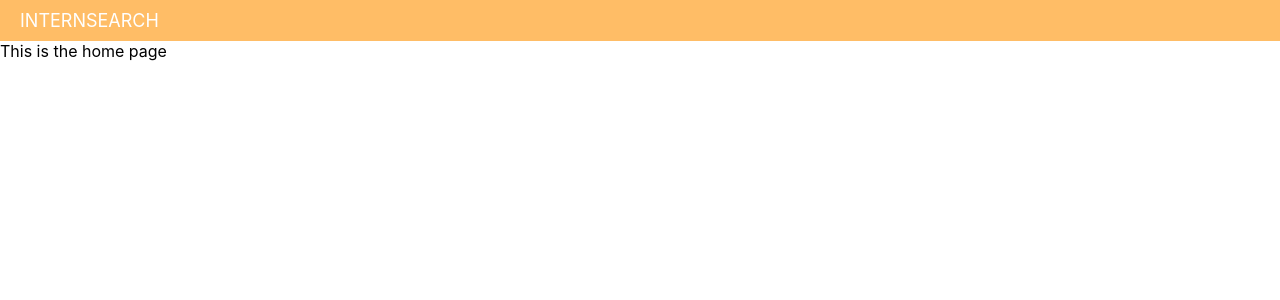
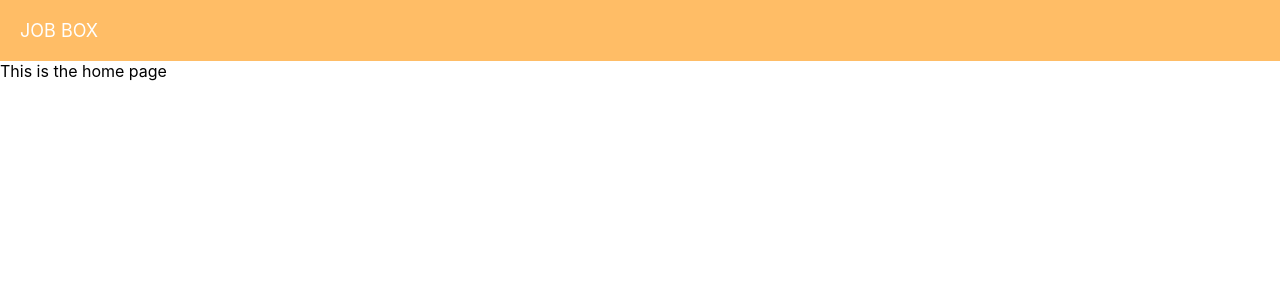
Before and after one commit to C-likethis123/hack-the-northeast, a React (Create React App) app: page / in a window 1280 px wide. Shown: the top 300 px of the page. Built offline with nearby package versions, Linux system fonts and the light colour scheme.

Commit message:
Change css of header

```diff
--- a/src/index.css
+++ b/src/index.css
@@ -10,15 +10,6 @@ body {
 code {
   font-family: source-code-pro, Menlo, Monaco, Consolas, "Courier New",
     monospace;
-}
-
-header {
-  font: Roboto;
-  padding-left: 20px;
-  padding-top: 10px;
-  padding-bottom: 10px;
-  font-size: 18px;
-  color: white;
 }
 
 footer {
--- a/src/layouts/Header.js
+++ b/src/layouts/Header.js
@@ -1,9 +1,20 @@
 import React from 'react'
+import { makeStyles } from "@material-ui/core";
 
 export default function Header() {
+  const classes = useStyles()
   return (
-    <div style = {{backgroundColor: "#FFBD66"}}>
-      <header >INTERNSEARCH</header>
-    </div>
+    <header className={classes.header}>JOB BOX</header>
   )
 }
+
+const useStyles = makeStyles((theme) => ({
+  header: {
+    backgroundColor: theme.palette.primary.main,
+    color: "white",
+    fontSize: '1.125rem',
+    paddingLeft: '1.25rem',
+    paddingTop: '1.25rem',
+    paddingBottom: '1.25rem',
+  },
+}));
```
